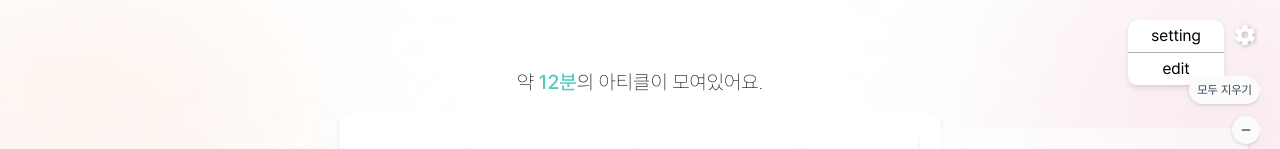
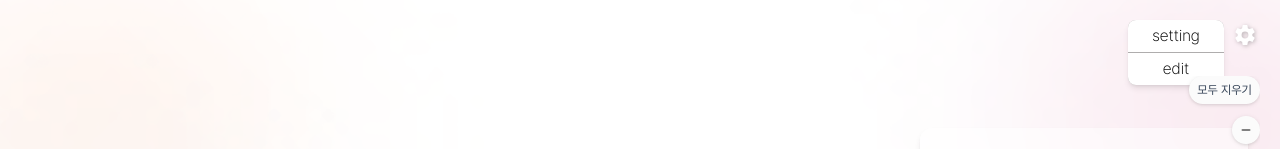
Before and after one commit to team-sticky-252/readim-client, a React (Vite) app: page / in a window 1280 px wide. Shown: the top 149 px of the page. Built offline with nearby package versions, Linux system fonts and the light colour scheme.

Commit message:
Feat: option 버튼 컴포넌트 구현
- option 버튼 클릭시 열리는 버튼 서랍 구현

```diff
--- a/src/components/Header/OptionContainer.jsx
+++ b/src/components/Header/OptionContainer.jsx
@@ -3,7 +3,7 @@
 
 function OptionContainer() {
   return (
-    <div className="flex justify-end h-0 relatvie">
+    <div className="flex justify-end h-20 relatvie">
       <OptionPopUpContainer />
       <OptionButton />
     </div>
--- a/src/components/Header/OptionPopUpButton.jsx
+++ b/src/components/Header/OptionPopUpButton.jsx
@@ -1,10 +1,12 @@
+import PropTypes from "prop-types";
+
 function OptionPopUpButton({ text, position }) {
   return (
     <>
       {position === "top" && (
         <button
           type="button"
-          className="h-8 bg-white rounded-t-lg hover:bg-[#E5E5E5]"
+          className="font-extralight h-8 bg-white rounded-t-lg hover:bg-[#E5E5E5]"
           onClick={() => {}}
         >
           {text}
@@ -13,7 +15,16 @@
       {position === "bottom" && (
         <button
           type="button"
-          className="h-8 bg-white rounded-b-lg hover:bg-[#E5E5E5]"
+          className="font-extralight h-8 bg-white rounded-b-lg hover:bg-[#E5E5E5]"
+          onClick={() => {}}
+        >
+          {text}
+        </button>
+      )}
+      {position === "middle" && (
+        <button
+          type="button"
+          className="font-extralight h-8 bg-white hover:bg-[#E5E5E5]"
           onClick={() => {}}
         >
           {text}
@@ -24,3 +35,8 @@
 }
 
 export default OptionPopUpButton;
+
+OptionPopUpButton.propTypes = {
+  text: PropTypes.string.isRequired,
+  position: PropTypes.string.isRequired,
+};
```
